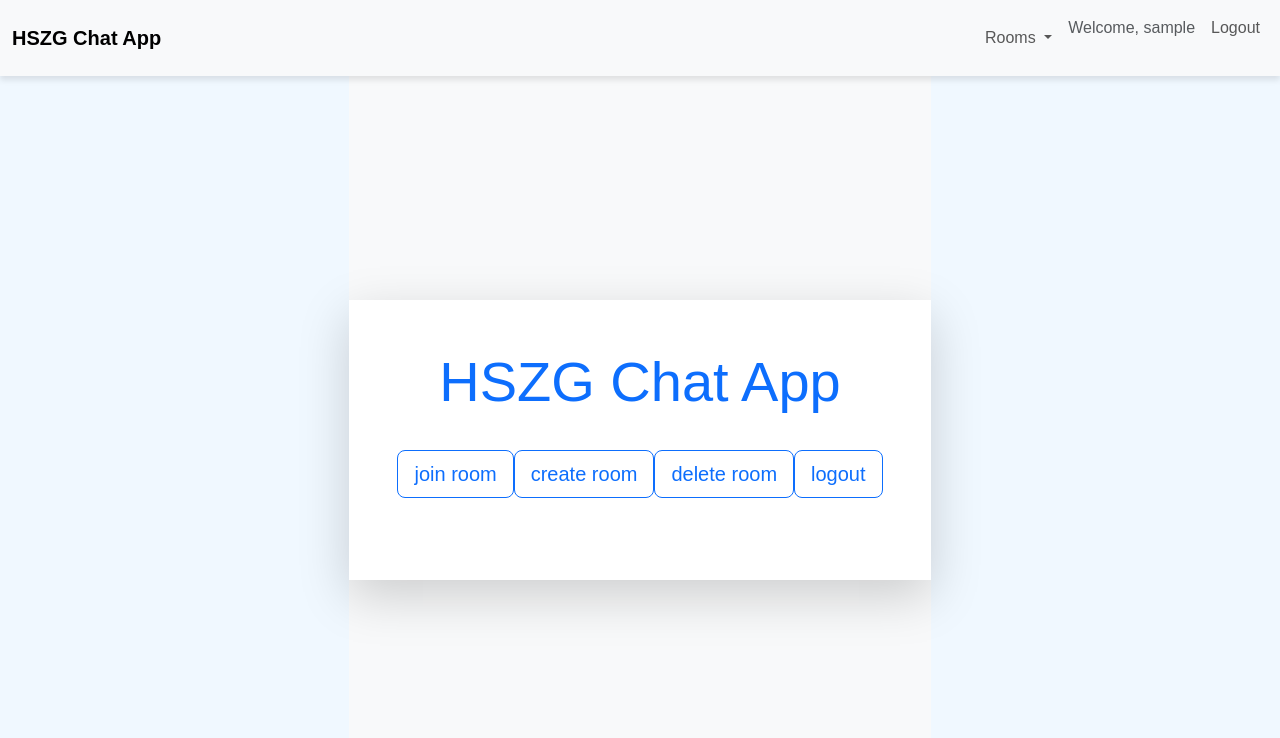
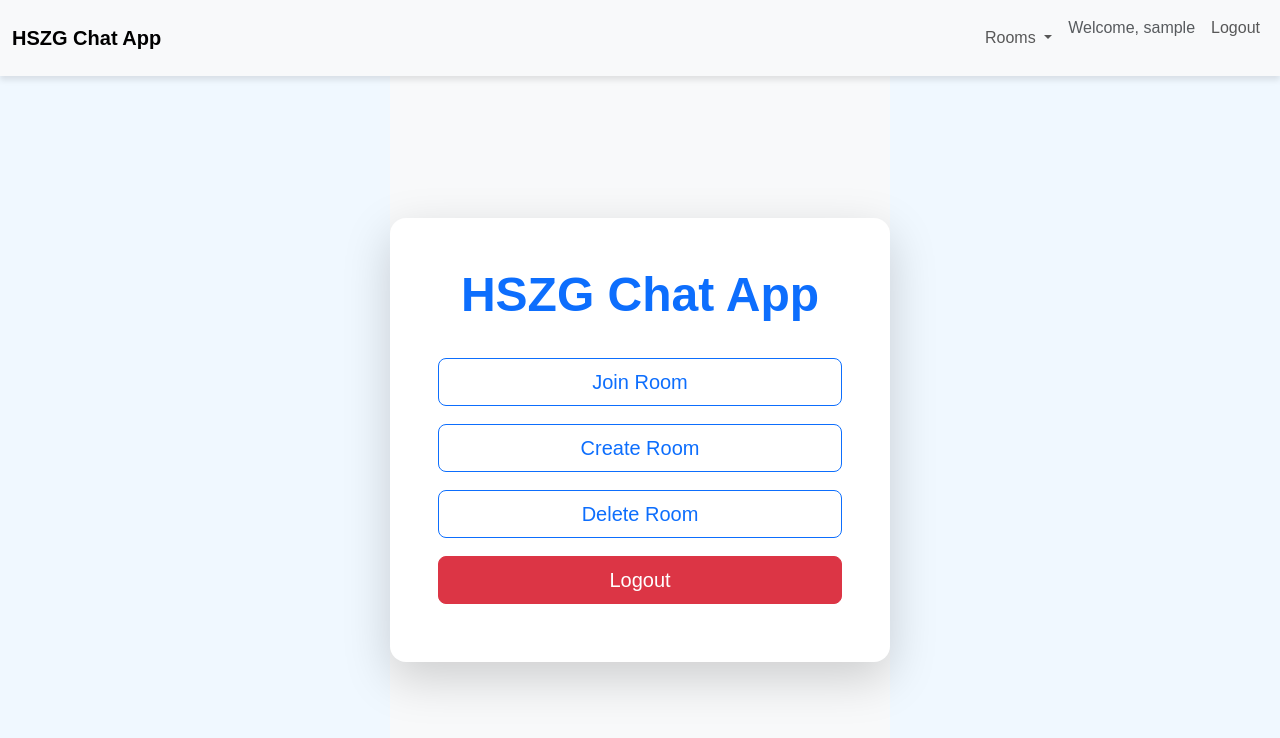
Before and after one commit to NiklasKaulfers/Chat-App-Angular, an Angular app: page /start in a window 1280 px wide. Shown: the top 738 px of the page. Built offline with nearby package versions, Linux system fonts and the light colour scheme; sample sign-in values are in the browser's storage.

Commit message:
improved looks

```diff
--- a/src/app/components/delete-room/delete-room.component.html
+++ b/src/app/components/delete-room/delete-room.component.html
@@ -1,5 +1,5 @@
 <div class="container mt-4">
-  <h2>Available Chat Rooms</h2>
+  <h2>Available Rooms ownded by {{user}}</h2>
   <div *ngIf="rooms.length === 0" class="text-muted">No rooms found.</div>
 
   <div *ngFor="let room of rooms" class="room card p-3 mb-2">
--- a/src/app/components/delete-room/delete-room.component.ts
+++ b/src/app/components/delete-room/delete-room.component.ts
@@ -14,6 +14,7 @@ import {Router} from '@angular/router';
 export class DeleteRoomComponent implements OnInit{
   rooms: Room[] = [];
   errorCount: number = 0;
+  user:  string = localStorage.getItem("username") ?? "";
 
   constructor(private router: Router) {
   }
--- a/src/app/components/start-page/start-page.component.html
+++ b/src/app/components/start-page/start-page.component.html
@@ -1,20 +1,21 @@
-<div  class="d-flex flex-column align-items-center justify-content-center min-vh-100 bg-light">
-  <div  class="bg-white shadow-lg rounded-lg p-5 w-100 w-md-75 w-lg-50 text-center">
+<div class="d-flex flex-column align-items-center justify-content-center min-vh-100 bg-light">
+  <div class="bg-white shadow-lg rounded-4 p-5 w-100" style="max-width: 500px;">
 
+    <!-- App Title -->
+    <h1 class="display-5 text-primary fw-bold mb-4 text-center">HSZG Chat App</h1>
 
-    <h1 class="display-4 text-primary mb-4">HSZG Chat App</h1>
-
-
-    <div *ngIf="!loggedIn" class="mb-4">
-      <a routerLink="/login" class="btn btn-primary btn-lg me-3">login</a>
-      <a routerLink="/register" class="btn btn-outline-primary btn-lg">create account</a>
+    <!-- Show when NOT logged in -->
+    <div *ngIf="!loggedIn" class="text-center">
+      <a routerLink="/login" class="btn btn-primary btn-lg w-100 mb-3">Login</a>
+      <a routerLink="/register" class="btn btn-outline-primary btn-lg w-100">Create Account</a>
     </div>
 
-    <div *ngIf="loggedIn" class="mb-4" >
-      <a routerLink="/joinRoom" class="btn btn-outline-primary btn-lg">join room</a>
-      <a routerLink="/createRoom" class="btn btn-outline-primary btn-lg">create room</a>
-      <a routerLink="/deleteRoom" class="btn btn-outline-primary btn-lg">delete room</a>
-      <a (click)="logout()" class="btn btn-outline-primary btn-lg">logout</a>
+    <!-- Show when logged in -->
+    <div *ngIf="loggedIn" class="text-center">
+      <a routerLink="/joinRoom" class="btn btn-outline-primary btn-lg w-100 mb-2">Join Room</a>
+      <a routerLink="/createRoom" class="btn btn-outline-primary btn-lg w-100 mb-2">Create Room</a>
+      <a routerLink="/deleteRoom" class="btn btn-outline-primary btn-lg w-100 mb-2">Delete Room</a>
+      <a (click)="logout()" class="btn btn-danger btn-lg w-100">Logout</a>
     </div>
 
   </div>
```
